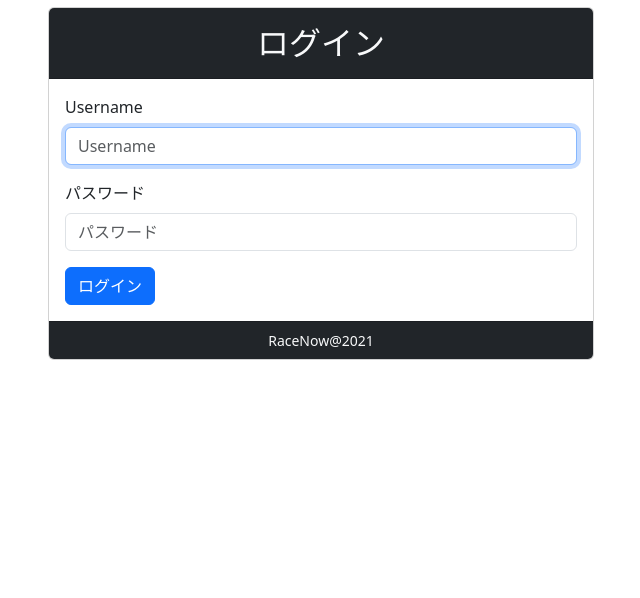
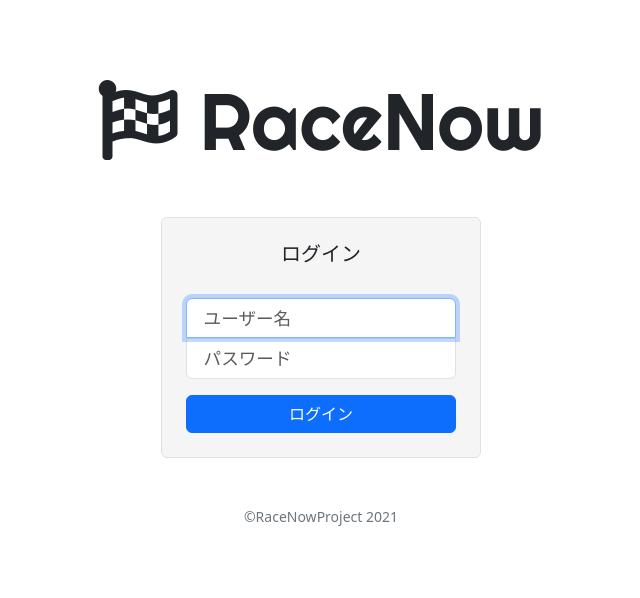
Before and after one commit to TSKGunGun/RaceNow, a Django app: page /login/ in a window 1280 px wide. Shown: the part 56-654 px from the top of the page, without its empty margins (319-959 px from the left). Run offline with Django 3.2, Linux system fonts and the light colour scheme; some libraries are stand-ins or nearby versions.

Commit message:
ログイン画面のデザインを変更

```diff
--- a/account/templates/account/login.html
+++ b/account/templates/account/login.html
@@ -1,29 +1,56 @@
 {% extends 'base.html' %}
-{% load django_bootstrap5 %}
+{% load widget_tweaks %}
+{% block appendcss %}
+<style>
+    .signin-form {
+        background-color : #f5f5f5;
+        max-width: 320px;
+        width: 100%;
+        margin: auto;
+    }
+
+    .signin-form .form-control {
+        position: relative;
+        box-sizing: border-box;
+        height: auto;
+        font-size: 1.1rem;
+    }
+
+    .signin-form .form-control:focus {
+        z-index: 2;
+    }
+
+    .signin-form input[type="text"] {
+        border-bottom-left-radius: 0;
+        border-bottom-right-radius: 0;
+    }
+
+    .signin-form input[type="password"] {
+        border-top-left-radius: 0;
+        border-top-right-radius: 0;
+    }
+</style>
+{% endblock %}
 
 {% block title %}Login{% endblock %}
 
 {% block contents %}
-<section class="container my-2">
-    <div class="row justify-content-center">
-        <div class="col-md-6">
-            <div class="card">
-                <div class="card-header bg-dark text-light h2 text-center p-3">
-                    ログイン
-                </div>
-                <div class="card-body">
-                    <form action="{% url "login" %}" method="post">
-                        {% csrf_token %}
-                        <input type="hidden" name="next" value="{{ next }}">
-                        {% bootstrap_form form %}
-                        {% bootstrap_button type="submit" content="ログイン" %}
-                    </form>
-                </div>
-                <div class="card-footer bg-dark text-light small text-center">
-                    RaceNow@2021
-                </div>
-            </div>
-        </div>
+<div class="text-center py-4">
+    <div class="display-1 py-5" >
+        <i class="fas fa-flag-checkered"></i>
+        <span  style="font-family: 'Righteous', cursive;" >RaceNow</span>
     </div>
-</section>
+    <div class="border rounded signin-form">
+        <p class="h5 mt-4">ログイン</p>
+        <form class="form p-4" method="POST" action="{% url 'login' %}">
+            {% csrf_token %}
+            {{ form.username | add_label_class:"visually-hidden" }}
+            {{ form.username | attr:"placeholder: ユーザー名" | add_class:"form-control" }}
+            {{ form.password | add_label_class:"visually-hidden" }}
+            {{ form.password | attr:"placeholder: パスワード" | add_class:"form-control" }}
+            <input type="submit" value="ログイン" class="btn btn-primary mt-3 w-100">
+        </form>
+    </div>
+    <p class="small text-secondary my-5">&copy;RaceNowProject 2021</p>
+</div>
 {% endblock %}
--- a/racenow/settings.py
+++ b/racenow/settings.py
@@ -42,6 +42,7 @@ INSTALLED_APPS = [
     'race.apps.RaceConfig',
     'place.apps.PlaceConfig',
     'django_bootstrap5',
+    'widget_tweaks',
 ]
 
 MIDDLEWARE = [
--- a/requirements.txt
+++ b/requirements.txt
@@ -1,3 +1,4 @@
 django==3.2.6
 mysqlclient
 django_bootstrap5
+django-widget-tweaks
--- a/templates/base.html
+++ b/templates/base.html
@@ -12,6 +12,9 @@
     <link href="https://fonts.googleapis.com/css2?family=Luckiest+Guy&family=Righteous&display=swap" rel="stylesheet">
     <link href="https://fonts.googleapis.com/css2?family=Kosugi+Maru&display=swap" rel="stylesheet">
     <link rel="stylesheet" href="https://cdn.jsdelivr.net/npm/bootstrap-icons@1.5.0/font/bootstrap-icons.css">
+
+    {% block appendcss %}
+    {% endblock %}
     {% bootstrap_javascript %}
     <title>RaceNow|{% block title %}{% endblock %}</title>
 </head>
```
